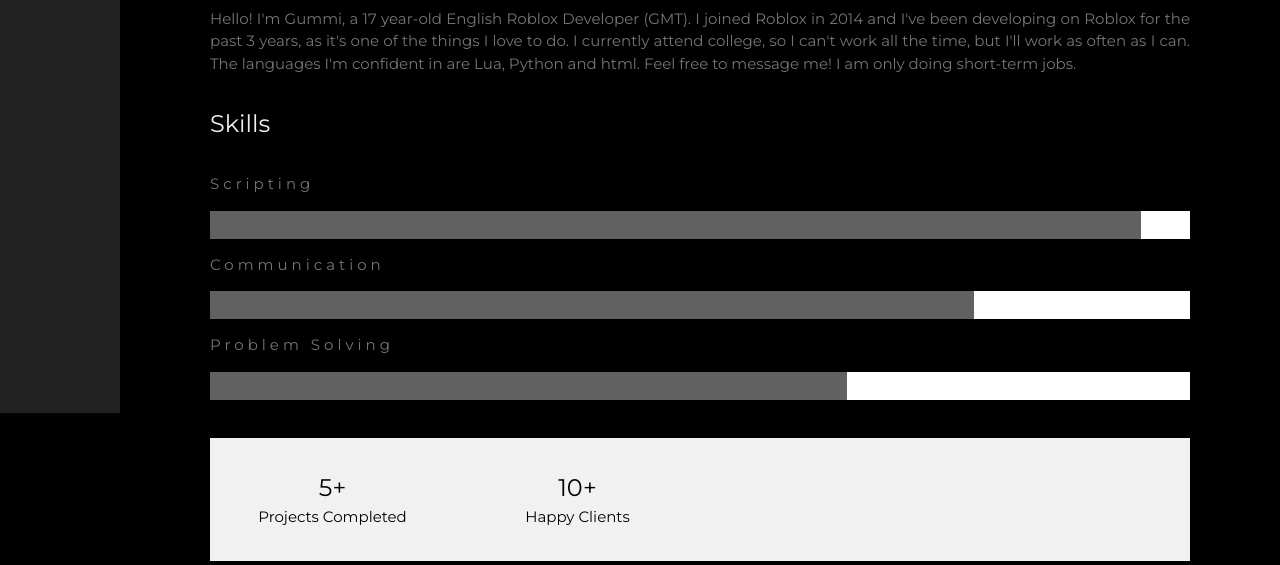
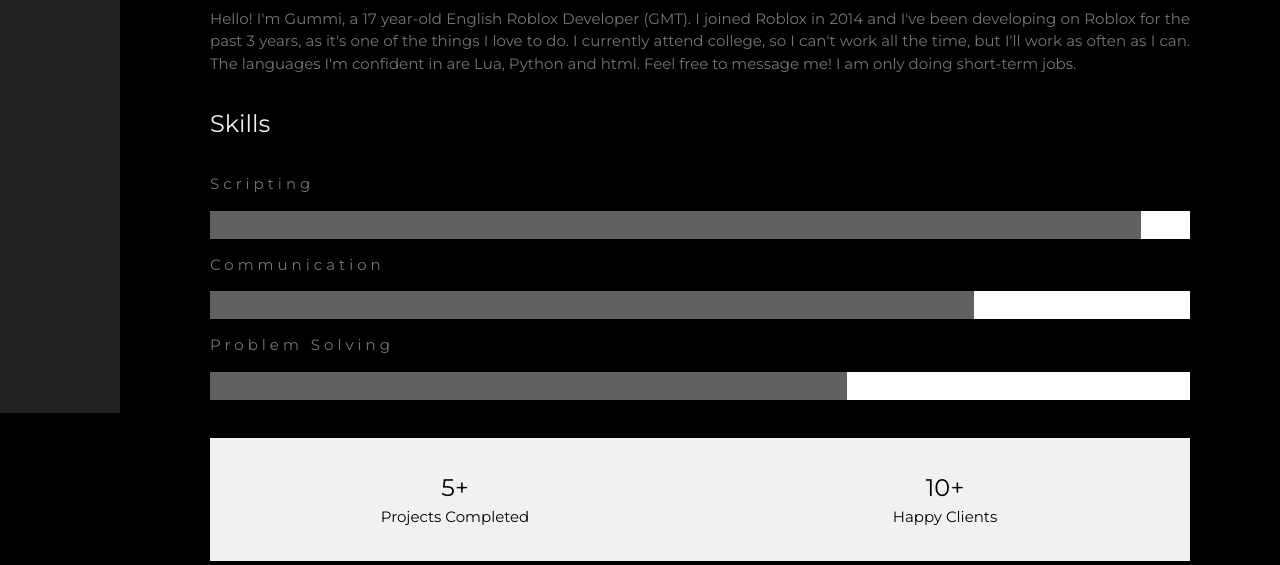
Before and after one commit to ggGummi/Gummi-Portfolio, a plain HTML site: page index.html in a window 1280 px wide. Shown: the part 387-952 px from the top of the page. Drawn offline with nearby package versions, Linux system fonts and the light colour scheme.

Commit message:
Update index.html

```diff
--- a/index.html
+++ b/index.html
@@ -82,11 +82,11 @@
     </div><br>
 
     <div class="w3-row w3-center w3-padding-16 w3-section w3-light-grey">
-      <div class="w3-quarter w3-section">
+      <div class="w3-half w3-section">
         <span class="w3-xlarge">5+</span><br>
         Projects Completed
       </div>
-      <div class="w3-quarter w3-section">
+      <div class="w3-half w3-section">
         <span class="w3-xlarge">10+</span><br>
         Happy Clients
       </div>
```
